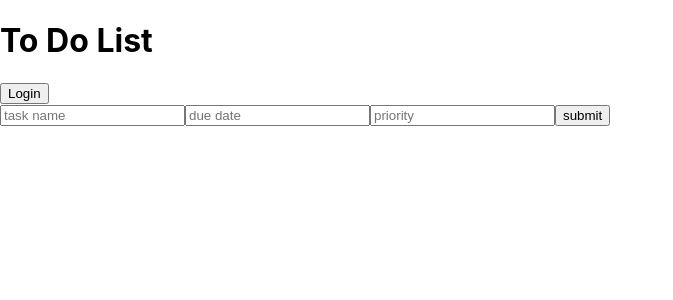
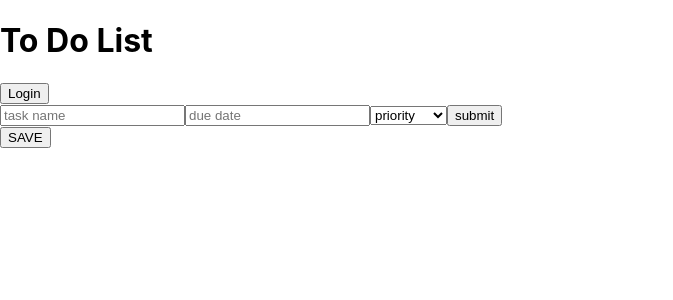
Before and after one commit to Yasmin-H/To_Do_List_FrontEnd, a React (Create React App) app: page / in a window 1280 px wide. Shown: the top 300 px of the page, without its empty margins (0-673 px from the left). Built offline with nearby package versions, Linux system fonts and the light colour scheme; no server answers.

Commit message:
added priority dropdown and delete item method

```diff
--- a/src/components/Item.js
+++ b/src/components/Item.js
@@ -1,12 +1,12 @@
-const Item = ({item}) => {
+const Item = ({item, deleteItem, selectItemForEditing}) => {
 
     return (
         <>
         <h3>{item.taskName}</h3>
         <h3>{item.dueDate}</h3>
         <h3>{item.priority}</h3>
-        <button>Edit</button>
-        <button>Delete</button>
+        <button onClick={() => selectItemForEditing(item)}>Edit</button>
+        <button onClick={() => deleteItem(item.id)}>Delete</button>
         <hr/>
         </>
      );
--- a/src/components/ItemForm.js
+++ b/src/components/ItemForm.js
@@ -1,8 +1,14 @@
-import { useState } from "react";
+import { useState,useEffect } from "react";
 
-const ItemForm = ( {postItem} ) => {
+const ItemForm = ( {postItem, itemToUpdate} ) => {
 
     const [newItem, setNewItem] = useState({taskName: "", dueDate: "", priority: "", listId:1})
+
+    useEffect(() => {
+        if(itemToUpdate !== null && itemToUpdate.id){
+          setNewItem(itemToUpdate);
+        }
+    }, [itemToUpdate])
 
     const handleFormSubmit = (event) => {
         event.preventDefault();
@@ -31,14 +37,17 @@ const ItemForm = ( {postItem} ) => {
                 name="dueDate"
                 value={newItem.dueDate}/>
 
-            <input type="text"
-                placeholder="priority"
-                onChange={handleChange}
-                name="priority"
-                value={newItem.priority}/>
+            <select class="type" name="priority" onChange={handleChange}>
+                <option disabled-value="">priority</option>
+                <option value="LOW">LOW</option>
+                <option value="MEDIUM">MEDIUM</option>
+                <option value="HIGH">HIGH</option>
+            </select>
 
             <button>submit</button>
         </form>
+
+        <button>SAVE</button>
 
         </>
     );
--- a/src/components/ItemList.js
+++ b/src/components/ItemList.js
@@ -1,9 +1,9 @@
 import Item from "./Item";
 
-const ItemList = ( {items} ) => {
+const ItemList = ( {items, deleteItem, selectItemForEditing} ) => {
 
     const itemComponents = items.map((item) => {
-        return <Item key={item.id} item={item}/>
+        return <Item key={item.id} item={item} deleteItem={deleteItem} selectItemForEditing={selectItemForEditing}/>
     })
     return (
         <>
--- a/src/containers/ItemContainer.js
+++ b/src/containers/ItemContainer.js
@@ -6,6 +6,7 @@ import ItemForm from "../components/ItemForm";
 const ItemContainer = () => {
 
     const[items, setItems] = useState([]);
+    const[itemToUpdate, setItemToUpdate] = useState(null);
 
     const postItem = async (newItem) => {
         const response = await fetch("http://localhost:8080/items", {
@@ -17,6 +18,29 @@ const ItemContainer = () => {
         setItems([...items, savedItem])
     }
 
+    const deleteItem = async (id) => {
+        const response = await fetch(`http://localhost:8080/items/${id}`, {
+            method: "DELETE",
+            headers: {'Content-Type': 'application/json'}
+        })
+
+        const newItems = items.filter((item) => item.id !== id);
+        setItems(newItems);
+    }
+
+    const updateItem = async (updatedItem) => {
+        const response = await fetch(`http://localhost:8080/items/update/${updatedItem.id}`, {
+          method: "PATCH",
+          headers: { "Content-Type": "application/json" },
+          body: JSON.stringify(updatedItem),
+        })
+        const editedItem = response.json();
+        const itemsToKeep = items.filter((item) => item.id !== updatedItem.id)
+        setItems([...itemsToKeep, editedItem])
+
+        setItemToUpdate(null);
+      }
+
     useEffect(() => {
         const fetchItems = async () => {
             const response = await fetch("http://localhost:8080/items");
@@ -26,10 +50,14 @@ const ItemContainer = () => {
         fetchItems()
     }, [])
 
+    const selectItemForEditing = (item) => {
+        setItemToUpdate(item);
+      }
+
     return (
         <>
-         <ItemList items={items}/>
-         <ItemForm postItem={postItem}/>
+         <ItemList items={items} deleteItem={deleteItem} selectItemForEditing={selectItemForEditing}/>
+         <ItemForm postItem={postItem} itemToUpdate={itemToUpdate}/>
         </>
      );
 }
```
